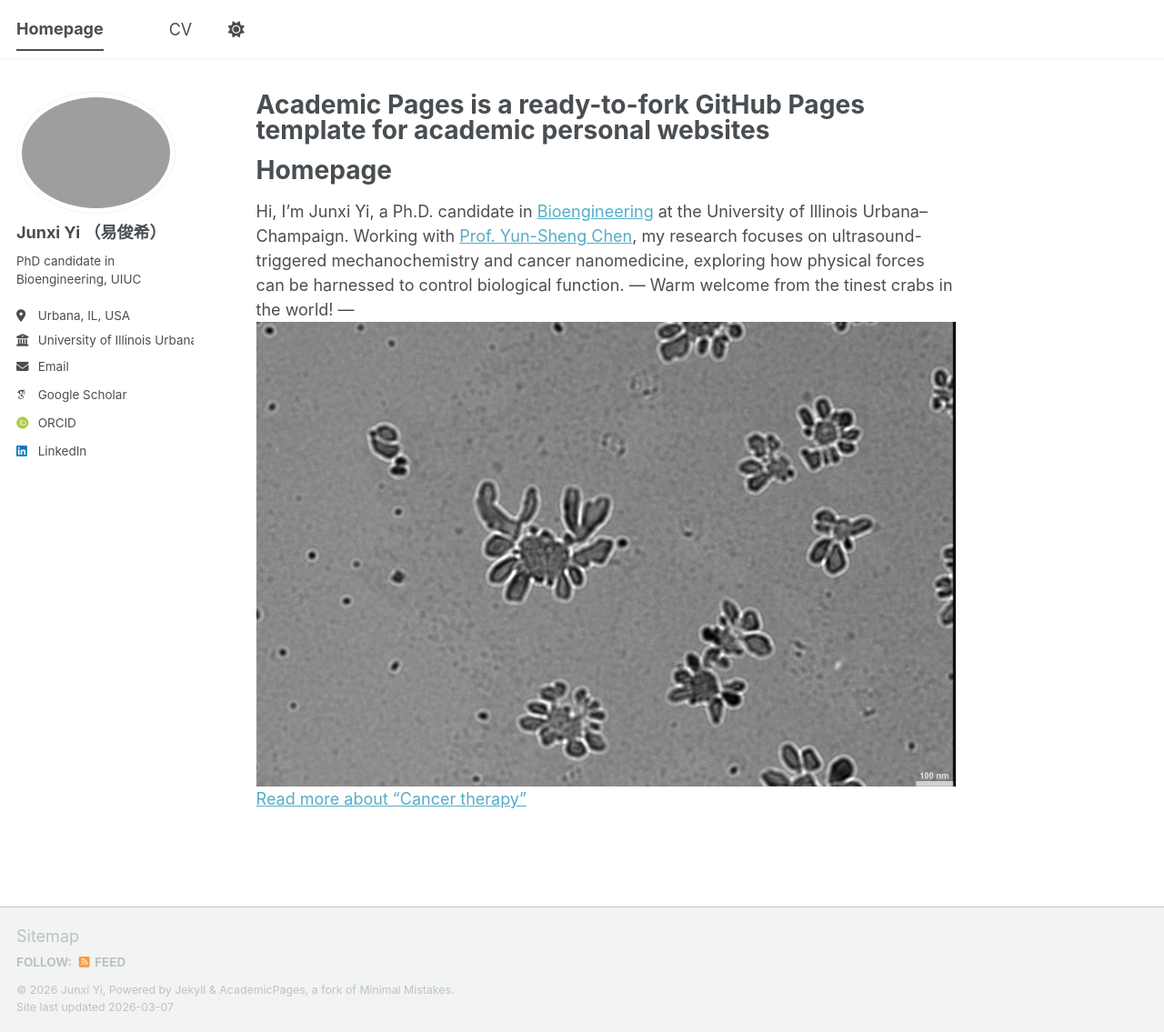
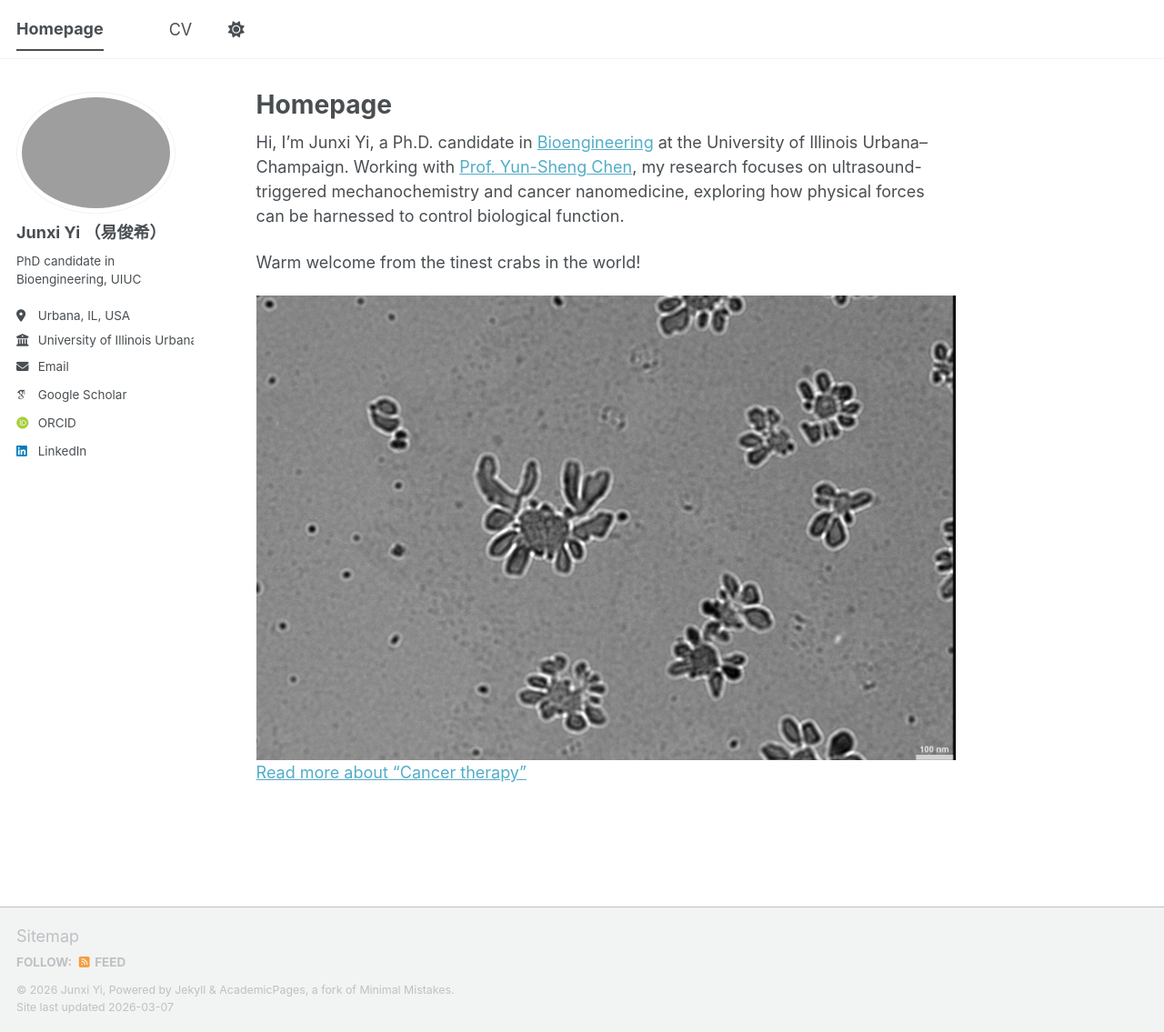
Before and after one commit to yjx1030/yjx1030.github.io, a Jekyll site: the page built from _pages/about.md, in a window 1280 px wide and 1135 px high. Shown: the whole window at 91% size. Built offline with Jekyll 4.4.1, drawn with Linux system fonts in a browser that asks for light colours; some web fonts are replaced; a script bundle is joined from its source files by our own code; library files that are not in the unit come from our copies.

Commit message:
Revise about page title and content
Updated the title and added a warm welcome message.

```diff
--- a/_pages/about.md
+++ b/_pages/about.md
@@ -1,16 +1,18 @@
 ---
 permalink: /
-title: "Academic Pages is a ready-to-fork GitHub Pages template for academic personal websites"
+title: "Homepage"
 author_profile: true
 redirect_from:
   - /about/
   - /about.html
 ---
-Homepage
-===
+
+
 Hi, I’m Junxi Yi, a Ph.D. candidate in [Bioengineering](https://bioengineering.illinois.edu/) at the University of Illinois Urbana–Champaign. Working with [Prof. Yun-Sheng Chen](https://yschenlab.web.illinois.edu/?page_id=17), my research focuses on ultrasound-triggered mechanochemistry and cancer nanomedicine, exploring how physical forces can be harnessed to control biological function.
----
+
+
 Warm welcome from the tinest crabs in the world!
----
+
+
 ![](/images/crab.jpg)
 [Read more about "Cancer therapy"](https://blogs.illinois.edu/view/9359/387617733)
```
